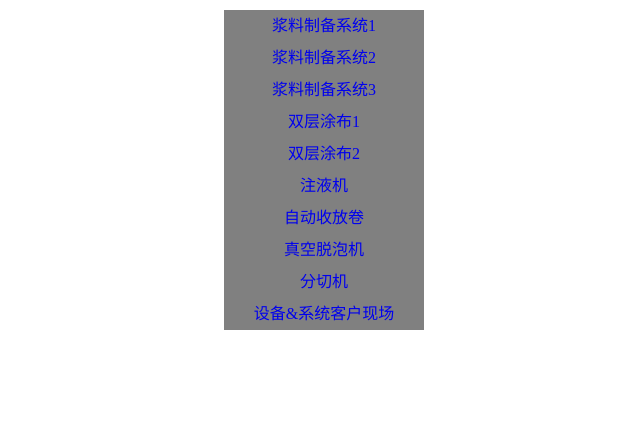
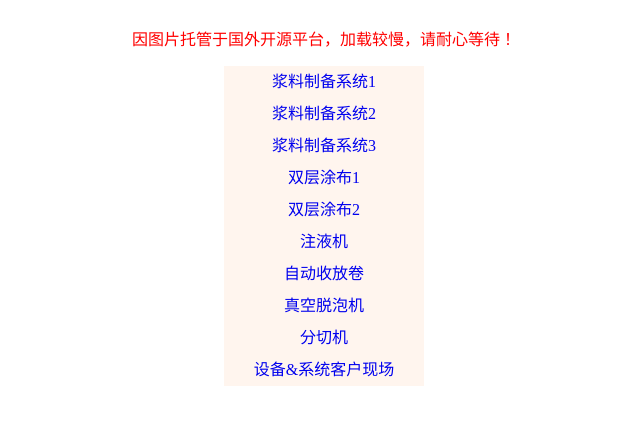
Before and after one commit to 101014211/Wproject, a plain HTML site: page index.html in a window 1280 px wide. Shown: the part 173-598 px from the top of the page, without its empty margins (316-956 px from the left). Drawn offline with Linux system fonts and the light colour scheme.

Commit message:
添加图片加载缓慢的提示

```diff
--- a/index.html
+++ b/index.html
@@ -13,7 +13,8 @@
 </head>
 <body style="text-align:center;margin:10% auto;font-family:微软雅黑;">
 	<div style="padding:10px;font-size:24px">项目图片展示</div>
-	<div style="width:200px;height:320px;background:gray;margin:0 auto;text-align:center;line-height:32px">
+	<p style="color:red">因图片托管于国外开源平台，加载较慢，请耐心等待！</p>
+	<div style="width:200px;height:320px;background:#FFF5EE;margin:0 auto;text-align:center;line-height:32px">
 		<a href="pictures/浆料制备系统1.png">浆料制备系统1</a>
 		<a href="pictures/浆料制备系统2.png">浆料制备系统2</a>
 		<a href="pictures/浆料制备系统3.png">浆料制备系统3</a>
```
